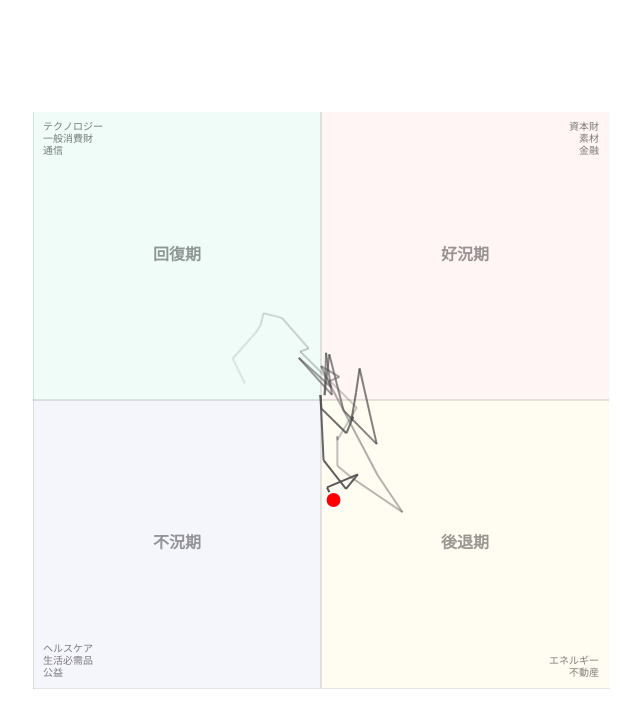
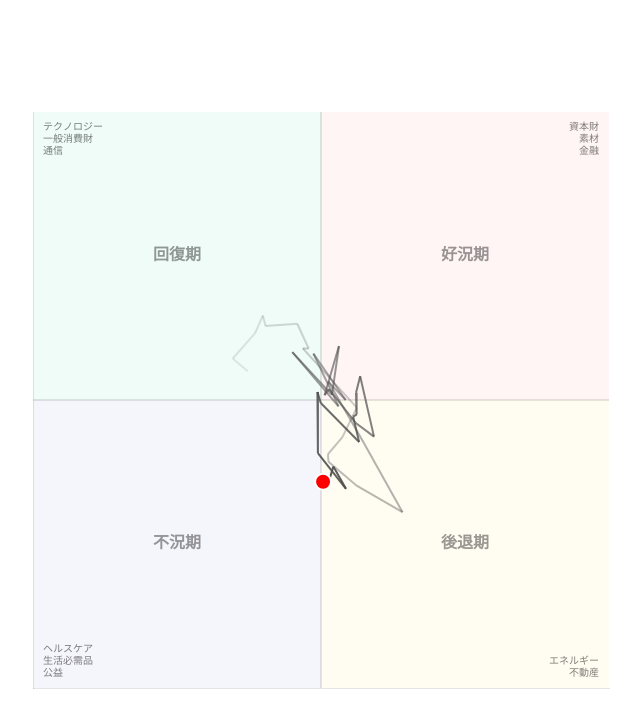
Before and after one commit to skr-works/sector-rotation-chart-USA, a plain HTML site: page index.html in a window 1280 px wide. Shown: the whole page, without its empty margins (319-959 px from the left). Drawn offline with nearby package versions, Linux system fonts and the light colour scheme.

Commit message:
deploy: ddcc44dda7945aced4a822cb7d02101452a971ac

```diff
--- a/index.html
+++ b/index.html
@@ -104,7 +104,7 @@
                     {
                         // 軌跡 (線のみ)
                         label: '軌跡',
-                        data: [{"x": -6.61, "y": 1.43}, {"x": -7.66, "y": 3.6}, {"x": -5.65, "y": 5.87}, {"x": -5.23, "y": 6.51}, {"x": -5.0, "y": 7.53}, {"x": -3.39, "y": 7.13}, {"x": -1.07, "y": 4.47}, {"x": -1.81, "y": 4.21}, {"x": 3.11, "y": -0.66}, {"x": 1.43, "y": -3.44}, {"x": 1.42, "y": -3.14}, {"x": 1.42, "y": -5.7}, {"x": 2.62, "y": -6.71}, {"x": 7.08, "y": -9.74}, {"x": 4.93, "y": -6.55}, {"x": 0.64, "y": 1.6}, {"x": 1.59, "y": 2.01}, {"x": 0.0, "y": 2.95}, {"x": 0.88, "y": 1.1}, {"x": -1.93, "y": 3.66}, {"x": 0.95, "y": 0.44}, {"x": 0.44, "y": 4.1}, {"x": 0.31, "y": 0.42}, {"x": 0.72, "y": 3.97}, {"x": 1.96, "y": -0.91}, {"x": 4.84, "y": -3.83}, {"x": 3.35, "y": 2.74}, {"x": 3.04, "y": 0.63}, {"x": 2.63, "y": -1.8}, {"x": 2.79, "y": -1.45}, {"x": 2.21, "y": -2.88}, {"x": 0.04, "y": -0.75}, {"x": -0.05, "y": 0.43}, {"x": 0.22, "y": -5.21}, {"x": 2.17, "y": -7.71}, {"x": 3.2, "y": -6.45}, {"x": 0.52, "y": -7.59}, {"x": 1.09, "y": -8.68}],
+                        data: [{"x": -6.36, "y": 2.49}, {"x": -7.66, "y": 3.6}, {"x": -5.72, "y": 5.81}, {"x": -5.05, "y": 7.33}, {"x": -4.81, "y": 6.42}, {"x": -2.06, "y": 6.62}, {"x": -1.07, "y": 4.47}, {"x": -1.58, "y": 4.48}, {"x": 3.11, "y": -0.66}, {"x": 1.86, "y": -3.22}, {"x": 0.6, "y": -4.71}, {"x": 0.65, "y": -5.36}, {"x": 3.13, "y": -7.46}, {"x": 7.08, "y": -9.74}, {"x": 3.71, "y": -3.71}, {"x": 0.64, "y": 1.6}, {"x": 2.14, "y": -0.0}, {"x": -0.66, "y": 4.03}, {"x": 1.52, "y": -0.55}, {"x": -2.49, "y": 4.15}, {"x": 0.95, "y": 0.44}, {"x": 1.56, "y": 4.68}, {"x": 0.31, "y": 0.42}, {"x": 0.7, "y": 0.95}, {"x": 2.99, "y": -1.97}, {"x": 4.6, "y": -3.18}, {"x": 3.4, "y": 2.07}, {"x": 3.04, "y": 0.63}, {"x": 3.09, "y": -1.27}, {"x": 2.79, "y": -1.45}, {"x": 3.31, "y": -3.64}, {"x": -0.02, "y": -0.26}, {"x": -0.31, "y": 0.69}, {"x": -0.27, "y": -4.62}, {"x": 2.17, "y": -7.71}, {"x": 1.07, "y": -5.78}, {"x": 0.52, "y": -7.59}, {"x": 0.18, "y": -7.09}],
                         borderWidth: 2,
                         pointRadius: 0, // 点は描画しない
                         showLine: true,
@@ -122,7 +122,7 @@
                     {
                         // 現在地 (点のみ)
                         label: '現在',
-                        data: [{"x": 1.09, "y": -8.68}],
+                        data: [{"x": 0.18, "y": -7.09}],
                         backgroundColor: 'rgba(255, 0, 0, 1)',
                         borderColor: '#fff',
                         borderWidth: 2,
```
